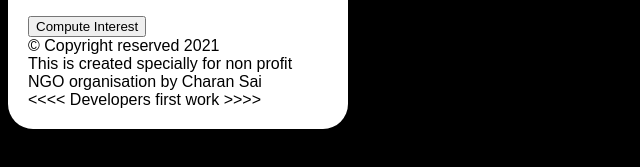
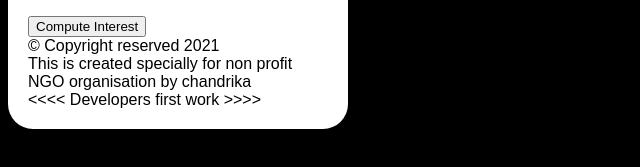
Before and after one commit to chandrikamcr/calculator, a plain HTML site: page index.html in a window 1280 px wide. Shown: the part 229-396 px from the top of the page, 0-640 px from the left. Drawn offline with Linux system fonts and the light colour scheme.

Commit message:
Add files via upload

```diff
--- a/index.html
+++ b/index.html
@@ -32,7 +32,7 @@
         </span>
         <footer>
          © Copyright reserved 2021<br>
-         This is created specially for non profit NGO organisation by Charan Sai<br>
+         This is created specially for non profit NGO organisation by chandrika<br>
          <<<< Developers first work >>>>
         </footer>
 
```
